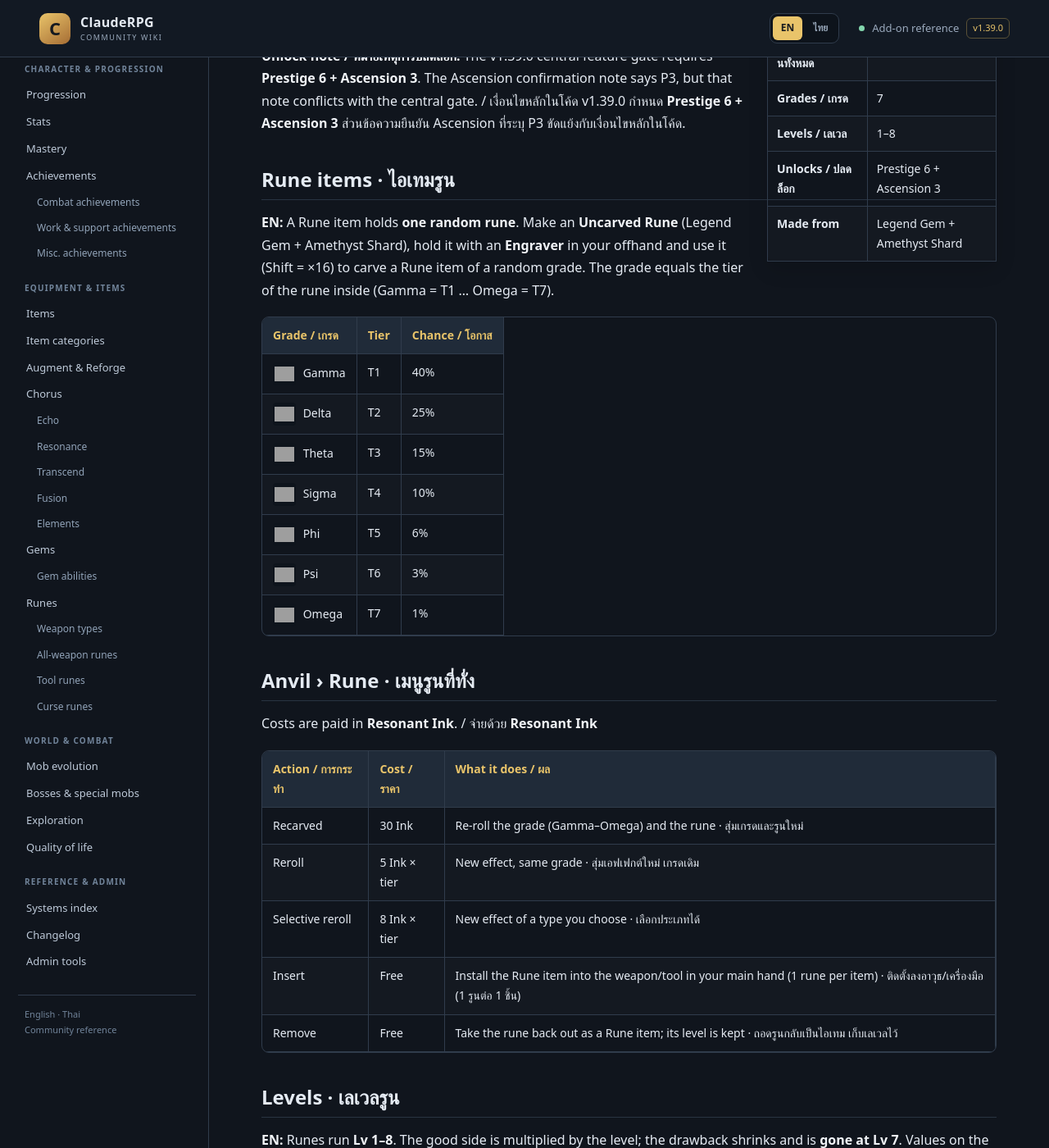
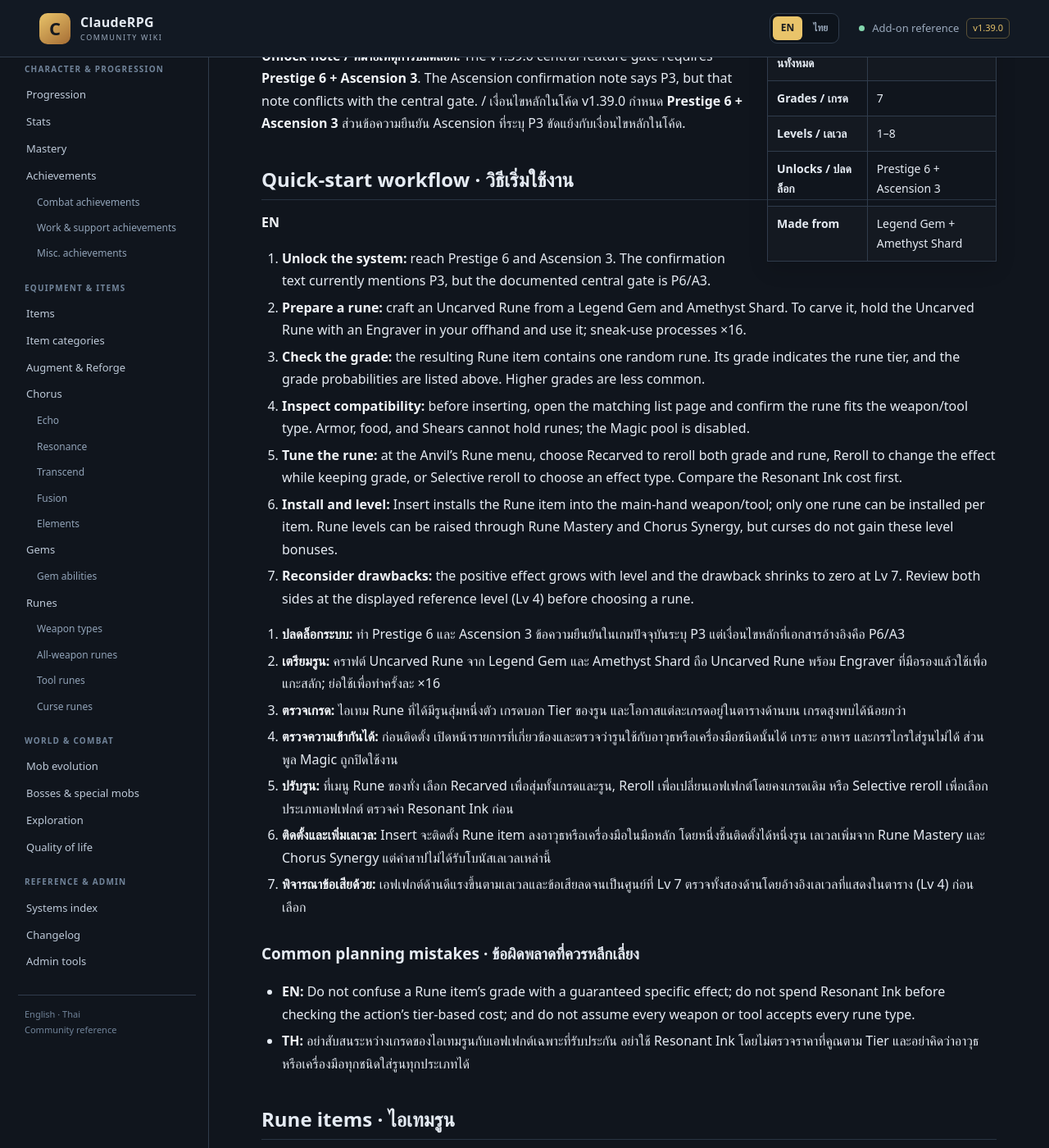
Before and after one commit to miniTorch25/ClaudeRPG-Wiki-V2, a Jekyll site: the page built from Rune.md, in a window 1280 px wide and 1400 px high, scrolled down 338 px. Shown: the whole window at 82% size. Built offline with Jekyll 4.4.1, drawn with Linux system fonts in a browser that asks for light colours; our own code applies the rules of GitHub Pages for plain Markdown files; grey boxes are pictures that could not be loaded.

Commit message:
Expand Rune quick-start workflow

```diff
--- a/Rune.md
+++ b/Rune.md
@@ -18,6 +18,34 @@
 **TH:** รูนเพิ่มเอฟเฟกต์แบบทริกเกอร์หรือพาสซีฟให้อาวุธและเครื่องมือ แต่ละตัวมีด้านดีและข้อเสีย
 
 **Unlock note / หมายเหตุการปลดล็อก:** The v1.39.0 central feature gate requires **Prestige 6 + Ascension 3**. The Ascension confirmation note says P3, but that note conflicts with the central gate. / เงื่อนไขหลักในโค้ด v1.39.0 กำหนด **Prestige 6 + Ascension 3** ส่วนข้อความยืนยัน Ascension ที่ระบุ P3 ขัดแย้งกับเงื่อนไขหลักในโค้ด.
+
+
+## Quick-start workflow · วิธีเริ่มใช้งาน
+
+**EN**
+
+1. **Unlock the system:** reach Prestige 6 and Ascension 3. The confirmation text currently mentions P3, but the documented central gate is P6/A3.
+2. **Prepare a rune:** craft an Uncarved Rune from a Legend Gem and Amethyst Shard. To carve it, hold the Uncarved Rune with an Engraver in your offhand and use it; sneak-use processes ×16.
+3. **Check the grade:** the resulting Rune item contains one random rune. Its grade indicates the rune tier, and the grade probabilities are listed above. Higher grades are less common.
+4. **Inspect compatibility:** before inserting, open the matching list page and confirm the rune fits the weapon/tool type. Armor, food, and Shears cannot hold runes; the Magic pool is disabled.
+5. **Tune the rune:** at the Anvil's Rune menu, choose Recarved to reroll both grade and rune, Reroll to change the effect while keeping grade, or Selective reroll to choose an effect type. Compare the Resonant Ink cost first.
+6. **Install and level:** Insert installs the Rune item into the main-hand weapon/tool; only one rune can be installed per item. Rune levels can be raised through Rune Mastery and Chorus Synergy, but curses do not gain these level bonuses.
+7. **Reconsider drawbacks:** the positive effect grows with level and the drawback shrinks to zero at Lv 7. Review both sides at the displayed reference level (Lv 4) before choosing a rune.
+
+**TH**
+
+1. **ปลดล็อกระบบ:** ทำ Prestige 6 และ Ascension 3 ข้อความยืนยันในเกมปัจจุบันระบุ P3 แต่เงื่อนไขหลักที่เอกสารอ้างอิงคือ P6/A3
+2. **เตรียมรูน:** คราฟต์ Uncarved Rune จาก Legend Gem และ Amethyst Shard ถือ Uncarved Rune พร้อม Engraver ที่มือรองแล้วใช้เพื่อแกะสลัก; ย่อใช้เพื่อทำครั้งละ ×16
+3. **ตรวจเกรด:** ไอเทม Rune ที่ได้มีรูนสุ่มหนึ่งตัว เกรดบอก Tier ของรูน และโอกาสแต่ละเกรดอยู่ในตารางด้านบน เกรดสูงพบได้น้อยกว่า
+4. **ตรวจความเข้ากันได้:** ก่อนติดตั้ง เปิดหน้ารายการที่เกี่ยวข้องและตรวจว่ารูนใช้กับอาวุธหรือเครื่องมือชนิดนั้นได้ เกราะ อาหาร และกรรไกรใส่รูนไม่ได้ ส่วนพูล Magic ถูกปิดใช้งาน
+5. **ปรับรูน:** ที่เมนู Rune ของทั่ง เลือก Recarved เพื่อสุ่มทั้งเกรดและรูน, Reroll เพื่อเปลี่ยนเอฟเฟกต์โดยคงเกรดเดิม หรือ Selective reroll เพื่อเลือกประเภทเอฟเฟกต์ ตรวจค่า Resonant Ink ก่อน
+6. **ติดตั้งและเพิ่มเลเวล:** Insert จะติดตั้ง Rune item ลงอาวุธหรือเครื่องมือในมือหลัก โดยหนึ่งชิ้นติดตั้งได้หนึ่งรูน เลเวลเพิ่มจาก Rune Mastery และ Chorus Synergy แต่คำสาปไม่ได้รับโบนัสเลเวลเหล่านี้
+7. **พิจารณาข้อเสียด้วย:** เอฟเฟกต์ด้านดีแรงขึ้นตามเลเวลและข้อเสียลดจนเป็นศูนย์ที่ Lv 7 ตรวจทั้งสองด้านโดยอ้างอิงเลเวลที่แสดงในตาราง (Lv 4) ก่อนเลือก
+
+### Common planning mistakes · ข้อผิดพลาดที่ควรหลีกเลี่ยง
+
+- **EN:** Do not confuse a Rune item's grade with a guaranteed specific effect; do not spend Resonant Ink before checking the action's tier-based cost; and do not assume every weapon or tool accepts every rune type.
+- **TH:** อย่าสับสนระหว่างเกรดของไอเทมรูนกับเอฟเฟกต์เฉพาะที่รับประกัน อย่าใช้ Resonant Ink โดยไม่ตรวจราคาที่คูณตาม Tier และอย่าคิดว่าอาวุธหรือเครื่องมือทุกชนิดใส่รูนทุกประเภทได้
 
 
 ## Rune items · ไอเทมรูน
```
